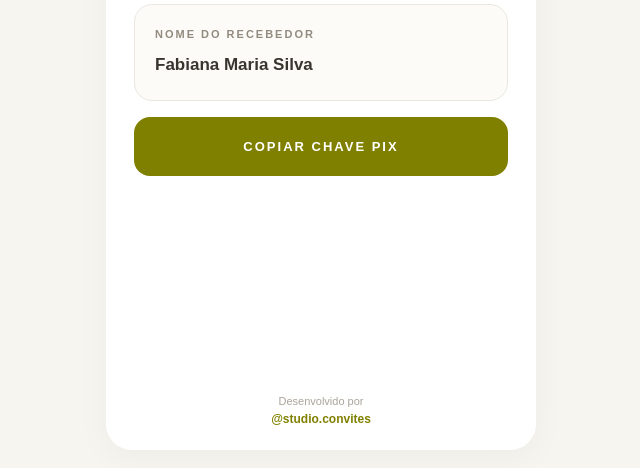
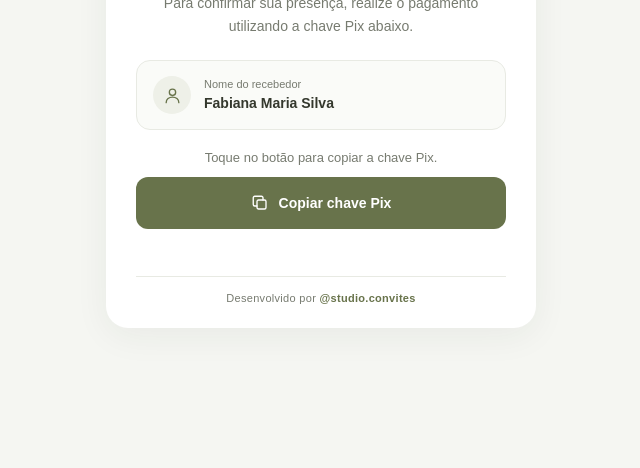
Before and after one commit to convitesstudio/Fabiana-e-Rodrigo-, a plain HTML site: page index.html in a window 1280 px wide. Shown: the part 332-800 px from the top of the page, without its empty margins (319-959 px from the left). Drawn offline with Linux system fonts and the light colour scheme.

Commit message:
Update index.html

```diff
--- a/index.html
+++ b/index.html
@@ -4,147 +4,246 @@
 <head>
   <meta charset="UTF-8">
   <meta name="viewport" content="width=device-width, initial-scale=1.0">
-<meta name="theme-color" content="#F7F5F0">
+  <meta name="theme-color" content="#ffffff">
   <title>Pagamento via Pix</title>
 
   <style>
     :root {
-  --cor: #B7A486;
-  --fundo: #F7F5F0;
-  --texto: #38352F;
+      --verde-oliva: #68734B;
+      --verde-hover: #53603A;
+      --fundo: #ffffff;
+      --texto: #34382D;
+      --texto-suave: #777B70;
+      --borda: #E8EAE3;
+      --fundo-cartao: #FAFBF8;
     }
 
     * {
       box-sizing: border-box;
+      margin: 0;
+      padding: 0;
     }
 
     body {
-  margin: 0;
       min-height: 100vh;
-  padding: 15px;
+      padding: 24px 16px;
       display: flex;
       justify-content: center;
       align-items: center;
-  background: var(--fundo);
-  font-family: Arial, sans-serif;
+      background: #F5F6F2;
+      font-family: Arial, Helvetica, sans-serif;
       color: var(--texto);
     }
 
     .pagina {
-  width: min(100%, 430px);
-  min-height: 760px;
-  aspect-ratio: 9 / 16;
-  background: white;
-  border-radius: 26px;
-  padding: 40px 28px 24px;
-  display: flex;
-  flex-direction: column;
-  align-items: center;
-  justify-content: center;
+      width: 100%;
+      max-width: 430px;
+      min-height: 0;
+      background: var(--fundo);
+      border-radius: 22px;
+      padding: 30px 24px 20px;
       text-align: center;
-  box-shadow: 0 8px 35px rgba(0,0,0,.04);
+      box-shadow: 0 8px 35px rgba(40, 45, 30, 0.06);
     }
 
     .logo-pix {
-  width: 88px;
+      width: 76px;
       height: auto;
-  margin-bottom: 30px;
+      margin: 0 auto 22px;
+      display: block;
     }
 
     .etiqueta {
-  color: var(--cor);
-  font-size: 12px;
+      color: var(--verde-oliva);
+      font-size: 11px;
+      letter-spacing: 2px;
       font-weight: bold;
-  letter-spacing: 4px;
-  margin-bottom: 20px;
+      margin-bottom: 10px;
     }
 
     h1 {
       font-family: Georgia, serif;
+      font-size: clamp(25px, 6vw, 30px);
       font-weight: normal;
-  font-size: 34px;
-  line-height: 1.2;
-  margin: 0 0 18px;
+      line-height: 1.25;
+      margin-bottom: 10px;
+    }
+
+    .descricao {
+      color: var(--texto-suave);
+      font-size: 14px;
+      line-height: 1.6;
+      margin-bottom: 23px;
+    }
+
+    .cartao-recebedor {
+      display: flex;
+      align-items: center;
+      gap: 13px;
+      padding: 15px 16px;
+      background: var(--fundo-cartao);
+      border: 1px solid var(--borda);
+      border-radius: 14px;
+      text-align: left;
+      margin-bottom: 20px;
+    }
+
+    .icone-usuario {
+      width: 38px;
+      height: 38px;
+      border-radius: 50%;
+      background: #EEF0E8;
+      color: var(--verde-oliva);
+      display: flex;
+      align-items: center;
+      justify-content: center;
+      flex-shrink: 0;
+    }
+
+    .icone-usuario svg {
+      width: 19px;
+      height: 19px;
+    }
+
+    .informacao-recebedor small {
+      display: block;
+      color: var(--texto-suave);
+      font-size: 11px;
+      margin-bottom: 4px;
+    }
+
+    .informacao-recebedor strong {
+      font-size: 14px;
+      font-weight: 600;
       overflow-wrap: anywhere;
     }
 
-.descricao {
-  color: #85817A;
-  font-size: 15px;
-  line-height: 1.8;
-  margin: 0 0 35px;
+    .area-pix {
+      margin-bottom: 18px;
     }
 
-.bloco {
-  width: 100%;
-  padding: 23px 20px;
-  border: 1px solid #EAE7E0;
-  border-radius: 18px;
-  background: #FCFBF8;
-  margin-bottom: 16px;
-  text-align: left;
-}
-
-.rotulo {
-  font-size: 11px;
-  letter-spacing: 2px;
-  font-weight: bold;
-  color: #928A7E;
+    .area-pix p {
+      color: var(--texto-suave);
+      font-size: 13px;
       margin-bottom: 12px;
     }
 
-.valor {
-  font-size: 17px;
+    .botao-copiar {
+      width: 100%;
+      min-height: 52px;
+      border: none;
+      border-radius: 12px;
+      background: var(--verde-oliva);
+      color: #ffffff;
+      font-size: 14px;
       font-weight: bold;
-  line-height: 1.5;
-  overflow-wrap: anywhere;
+      display: flex;
+      align-items: center;
+      justify-content: center;
+      gap: 10px;
+      cursor: pointer;
+      transition: background 0.2s, transform 0.2s;
     }
 
-.botao {
-  width: 100%;
-  padding: 22px 12px;
-  border: none;
-  border-radius: 16px;
-  background: var(--cor);
-  color: white;
-  font-size: 13px;
-  font-weight: bold;
-  letter-spacing: 2px;
-  cursor: pointer;
+    .botao-copiar:hover {
+      background: var(--verde-hover);
     }
 
-.botao:active {
-  opacity: .8;
+    .botao-copiar:active {
+      transform: scale(0.98);
     }
 
-#mensagem {
-  min-height: 25px;
-  margin-top: 12px;
+    .botao-copiar svg {
+      width: 18px;
+      height: 18px;
+    }
+
+    .botao-copiar.copiado {
+      background: #4F7557;
+    }
+
+    .mensagem {
+      min-height: 19px;
+      margin-top: 10px;
+      color: #4F7557;
       font-size: 12px;
-  color: var(--cor);
+      font-weight: bold;
+    }
+
+    .divisor {
+      height: 1px;
+      background: var(--borda);
+      margin: 18px 0;
+    }
+
+    .area-qrcode {
+      display: none;
+      margin-bottom: 18px;
+    }
+
+    .area-qrcode.ativo {
+      display: block;
+    }
+
+    .area-qrcode h2 {
+      font-family: Georgia, serif;
+      font-size: 19px;
+      font-weight: normal;
+      margin-bottom: 8px;
+    }
+
+    .area-qrcode p {
+      color: var(--texto-suave);
+      font-size: 12px;
+      margin-bottom: 12px;
+      line-height: 1.5;
+    }
+
+    .imagem-qrcode {
+      width: 190px;
+      max-width: 100%;
+      aspect-ratio: 1;
+      object-fit: contain;
+      border: 1px solid var(--borda);
+      border-radius: 12px;
+      padding: 8px;
+      margin: 0 auto;
+      display: block;
+    }
+
+    .aviso-qrcode {
+      font-size: 11px;
+      color: var(--texto-suave);
+      margin-top: 8px;
     }
 
     .rodape {
-  margin-top: auto;
-  padding-top: 35px;
+      border-top: 1px solid var(--borda);
+      padding-top: 15px;
+      margin-top: 18px;
+      color: var(--texto-suave);
       font-size: 11px;
-  color: #AAA49A;
+      letter-spacing: 0.3px;
     }
 
     .rodape strong {
-  display: block;
-  color: var(--cor);
-  margin-top: 5px;
-  font-size: 12px;
+      color: var(--verde-oliva);
+      font-weight: 600;
     }
 
-@media(max-width:380px) {
-  .pagina {
-    padding: 30px 20px 20px;
+    @media (min-width: 600px) {
+      body {
+        padding: 40px 20px;
       }
 
-  h1 {
-    font-size: 29px;
+      .pagina {
+        padding: 36px 30px 24px;
+      }
+    }
+
+    @media (max-width: 360px) {
+      .pagina {
+        padding: 25px 18px 18px;
       }
     }
   </style>
@@ -154,7 +253,7 @@ h1 {
 
   <main class="pagina">
 
-  <!-- ÍCONE PIX -->
+    <!-- LOGOTIPO PIX -->
     <img
       class="logo-pix"
       src="https://upload.wikimedia.org/wikipedia/commons/5/50/Pix_%28Brazil%29_logo.svg"
@@ -163,36 +262,86 @@ h1 {
 
     <div class="etiqueta">PAGAMENTO VIA PIX</div>
 
-  <h1 id="noivos"></h1>
+    <h1 id="nome-noivos">Maria e João</h1>
 
     <p class="descricao">
-    Utilize o botão abaixo para copiar a chave Pix
-    e realizar seu pagamento.
+      Para confirmar sua presença, realize o pagamento utilizando a chave Pix abaixo.
     </p>
 
-  <section class="bloco">
-    <div class="rotulo">NOME DO RECEBEDOR</div>
-    <div class="valor" id="recebedor"></div>
+    <!-- CARTÃO DO RECEBEDOR -->
+    <section class="cartao-recebedor">
+
+      <div class="icone-usuario">
+        <svg viewBox="0 0 24 24" fill="none"
+          stroke="currentColor" stroke-width="1.7"
+          stroke-linecap="round" stroke-linejoin="round">
+          <circle cx="12" cy="8" r="4"/>
+          <path d="M4 21c0-4.2 3.6-7 8-7s8 2.8 8 7"/>
+        </svg>
+      </div>
+
+      <div class="informacao-recebedor">
+        <small>Nome do recebedor</small>
+        <strong id="nome-recebedor">Maria Silva</strong>
+      </div>
+
     </section>
 
-  <button class="botao" id="copiar">
-    COPIAR CHAVE PIX
+    <!-- BOTÃO DE COPIAR -->
+    <section class="area-pix">
+
+      <p>Toque no botão para copiar a chave Pix.</p>
+
+      <button class="botao-copiar" id="botao-copiar"
+        type="button" onclick="copiarPix()">
+
+        <svg id="icone-copiar" viewBox="0 0 24 24"
+          fill="none" stroke="currentColor"
+          stroke-width="1.8" stroke-linecap="round"
+          stroke-linejoin="round">
+          <rect x="8" y="8" width="12" height="12" rx="2"/>
+          <path d="M16 8V5a2 2 0 0 0-2-2H5a2 2 0 0 0-2 2v9a2 2 0 0 0 2 2h3"/>
+        </svg>
+
+        <span id="texto-botao">Copiar chave Pix</span>
       </button>
 
-  <div id="mensagem" aria-live="polite"></div>
+      <div class="mensagem" id="mensagem" aria-live="polite"></div>
+
+    </section>
+
+    <!-- QR CODE OPCIONAL -->
+    <section class="area-qrcode" id="area-qrcode">
+
+      <div class="divisor"></div>
+
+      <h2>Pague também pelo QR Code</h2>
+
+      <p>Abra o aplicativo do seu banco e escaneie o código abaixo.</p>
+
+      <img
+        class="imagem-qrcode"
+        id="imagem-qrcode"
+        src=""
+        alt="QR Code para pagamento via Pix"
+      >
+
+      <div class="aviso-qrcode">
+        Utilize a câmera ou o leitor Pix do seu banco.
+      </div>
+
+    </section>
 
     <footer class="rodape">
-    Desenvolvido por
-    <strong>@studio.convites</strong>
+      Desenvolvido por <strong>@studio.convites</strong>
     </footer>
 
   </main>
 
   <script>
-
-// =====================================
-// 🟨 PERSONALIZE PARA CADA CASAL
-// =====================================
+    /* =========================================
+       🟨 PERSONALIZE AQUI PARA CADA CASAL
+       ========================================= */
 
     // 🟨 NOME DOS NOIVOS
     const NOME_DOS_NOIVOS = "Fabiana e Rodrigo";
@@ -204,35 +353,51 @@ const NOME_DO_RECEBEDOR = "Fabiana Maria Silva";
     const CHAVE_PIX = "thainaa883@gmail.com";
 
     // 🟨 COR PRINCIPAL
-const COR_PRINCIPAL = "#808000";
+    const COR_PRINCIPAL = "#68734B";
 
-// =====================================
-// NÃO ALTERAR ABAIXO
-// =====================================
+    // 🟨 COR DO FUNDO
+    const COR_DO_FUNDO = "#ffffff";
+
+    // 🟨 QR CODE OPCIONAL
+    // Deixe vazio para não exibir o QR Code.
+    // Coloque o endereço de uma imagem para exibi-lo.
+    const IMAGEM_QRCODE = "";
+
+    /* =========================================
+       NÃO PRECISA ALTERAR ABAIXO DESTA LINHA
+       ========================================= */
+
+    document.getElementById("nome-noivos").textContent =
+      NOME_DOS_NOIVOS;
+
+    document.getElementById("nome-recebedor").textContent =
+      NOME_DO_RECEBEDOR;
 
     document.documentElement.style.setProperty(
-  "--cor",
-  /^#[0-9A-Fa-f]{6}$/.test(COR_PRINCIPAL)
-    ? COR_PRINCIPAL
-    : "#B7A486"
+      "--verde-oliva", COR_PRINCIPAL
     );
 
-document.getElementById("noivos").textContent =
-  NOME_DOS_NOIVOS;
+    document.documentElement.style.setProperty(
+      "--fundo", COR_DO_FUNDO
+    );
 
-document.getElementById("recebedor").textContent =
-  NOME_DO_RECEBEDOR;
+    const areaQRCode = document.getElementById("area-qrcode");
+    const imagemQRCode = document.getElementById("imagem-qrcode");
 
-document.getElementById("copiar").addEventListener(
-  "click", async () => {
+    if (IMAGEM_QRCODE.trim() !== "") {
+      imagemQRCode.src = IMAGEM_QRCODE;
+      areaQRCode.classList.add("ativo");
+    }
 
+    let temporizadorMensagem;
+
+    async function copiarPix() {
+      const botao = document.getElementById("botao-copiar");
+      const texto = document.getElementById("texto-botao");
       const mensagem = document.getElementById("mensagem");
 
-    if (
-      !CHAVE_PIX ||
-      CHAVE_PIX === "COLOQUE_A_CHAVE_PIX_AQUI"
-    ) {
-      mensagem.textContent = "Cadastre a chave Pix.";
+      if (!CHAVE_PIX || CHAVE_PIX === "COLOQUE_A_CHAVE_PIX_AQUI") {
+        mensagem.textContent = "Adicione sua chave Pix no código.";
         return;
       }
 
@@ -243,7 +408,7 @@ document.getElementById("copiar").addEventListener(
           const campo = document.createElement("textarea");
           campo.value = CHAVE_PIX;
           campo.style.position = "fixed";
-        campo.style.left = "-9999px";
+          campo.style.opacity = "0";
           document.body.appendChild(campo);
           campo.select();
 
@@ -253,16 +418,23 @@ document.getElementById("copiar").addEventListener(
           if (!sucesso) throw new Error("Falha ao copiar");
         }
 
-      mensagem.textContent =
-        "Chave Pix copiada com sucesso!";
+        botao.classList.add("copiado");
+        texto.textContent = "Chave copiada!";
+        mensagem.textContent = "Agora é só colar no aplicativo do seu banco.";
+
+        clearTimeout(temporizadorMensagem);
+
+        temporizadorMensagem = setTimeout(() => {
+          botao.classList.remove("copiado");
+          texto.textContent = "Copiar chave Pix";
+          mensagem.textContent = "";
+        }, 3000);
 
       } catch (erro) {
         mensagem.textContent =
-        "Não foi possível copiar a chave.";
+          "Não foi possível copiar. Tente novamente.";
       }
     }
-);
-
   </script>
 
 </body>
```
Lines whose indentation alone changed are shown as unchanged.
